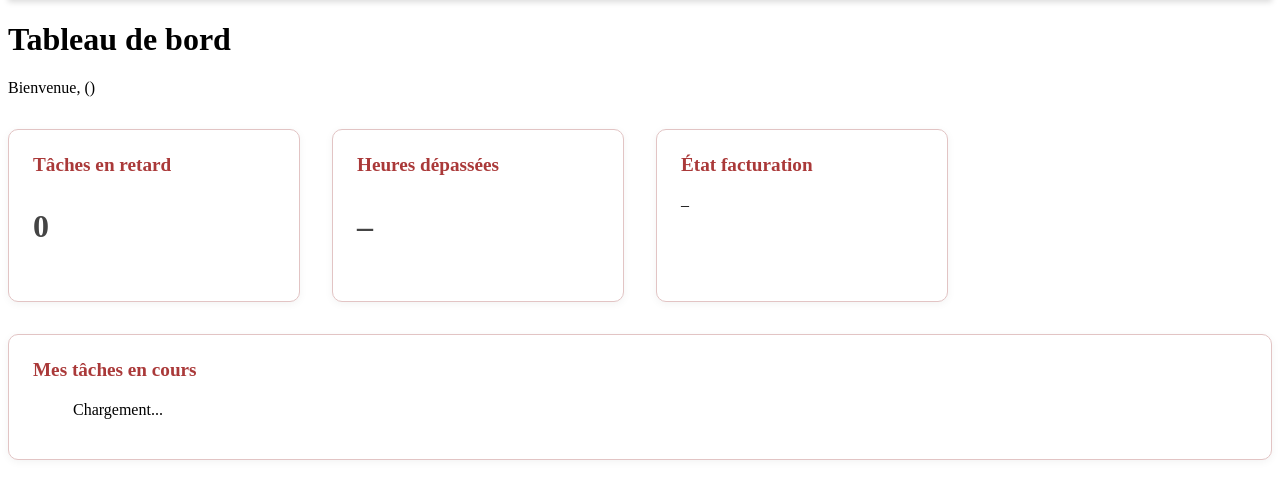
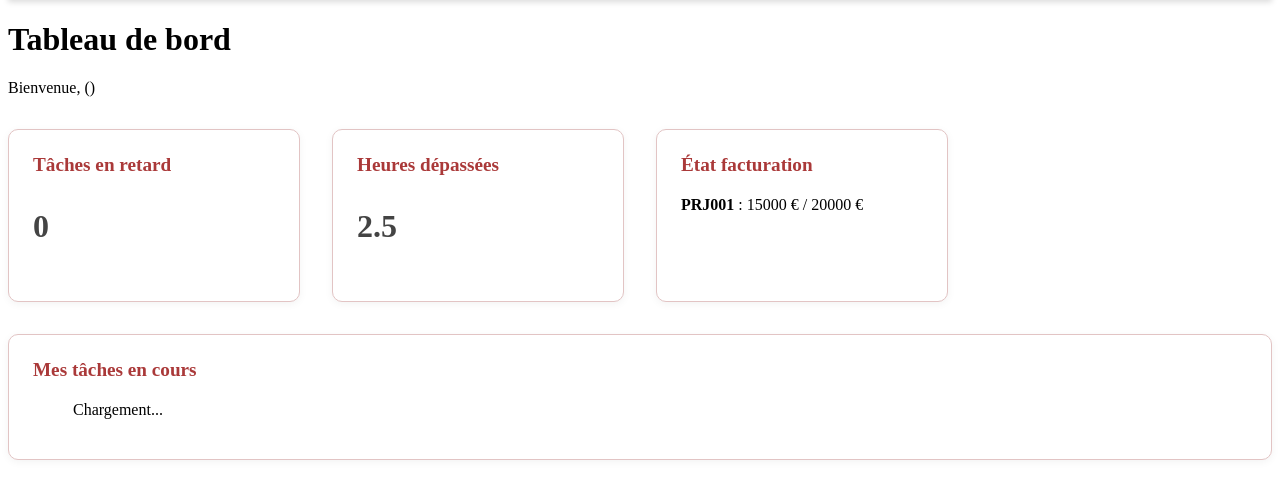
Before and after one commit to ebarrach/SmartDataProject, a FastAPI app: template code/polybase/templates/dashboard.html in a window 1280 px wide. Shown: the part 76-575 px from the top of the page. Run offline with FastAPI, Linux system fonts and the light colour scheme; the template is opened without the code that fills it, so the values that code supplies are empty; data comes from the database, SQL or seed files in the repository.

Commit message:
Update static asset paths, enhance database schema, and refine demo logic
- Standardized static file paths in `base.html` for consistency (`/static` prefix).
- Added `heures_depassees` column to the `Tache` model to track exceeded hours.
- Adjusted demo API data to align with standardized `en_cours` task status in MySQL schema.
- Updated MySQL schema descriptions for clarity and versioning.
- Refined docstrings and formatting in `user.py` for improved readability and maintainability.

```diff
--- a/code/polybase/app/models.py
+++ b/code/polybase/app/models.py
@@ -182,7 +182,7 @@
     Version:
     --------
     specification: Esteban Barracho (v.1 19/06/2025)
-    implement: Esteban Barracho (v.2 22/06/2025)
+    implement: Esteban Barracho (v.3 23/06/2025)
     """
     __tablename__ = "Tache"
     id_tache = Column(String(10), primary_key=True)
@@ -195,6 +195,7 @@
     est_realisable = Column(Boolean)
     date_debut = Column(Date)
     date_fin = Column(Date)
+    heures_depassees = Column(DECIMAL(5, 2))
 
     phase = relationship("Phase", back_populates="taches")
     planifications = relationship("PlanificationCollaborateur", back_populates="tache")
--- a/code/polybase/app/routers/user.py
+++ b/code/polybase/app/routers/user.py
@@ -13,12 +13,14 @@
 router = APIRouter()
 
 # ============================================
-# ROUTE : Get current user's profile
+# ROUTE : GET CURRENT USER'S PROFILE
 # ============================================
 
 @router.get("/me", response_model=PersonnelOut)
 def get_profile(current_user: PersonnelOut = Depends(get_current_user)):
-    """Returns the authenticated user's profile based on session.
+    """
+    Returns the authenticated user's profile based on session.
+
     Version:
     --------
     specification: Esteban Barracho (v.1 19/06/2025)
--- a/code/polybase/demo/demo_api.py
+++ b/code/polybase/demo/demo_api.py
@@ -118,8 +118,8 @@
         description="Analyse des factures et relevés de consommation",
         alerte_retard=False,
         conges_integres=True,
-        statut="en cours",
-        est_realisable=True,
+        statut="en_cours",
+    est_realisable=True,
         date_debut=date(2025, 6, 21),
         date_fin=date(2025, 6, 28)
     ))
--- a/code/polybase/mysql-init/init.sql
+++ b/code/polybase/mysql-init/init.sql
@@ -1,5 +1,5 @@
 -- *********************************************
--- * Standard SQL generation corrigée
+-- * Standard SQL generation
 -- *--------------------------------------------
 -- * DB-MAIN version: 11.0.2
 -- * Generator date: Juin 2025
--- a/code/polybase/templates/base.html
+++ b/code/polybase/templates/base.html
@@ -3,8 +3,8 @@
 <head>
     <meta charset="UTF-8">
     <title>{% block title %}PolyBase{% endblock %}</title>
-    <link rel="stylesheet" href="../static/css/base.css">
-    <link rel="stylesheet" href="../static/css/base-interactions.css">
+    <link rel="stylesheet" href="/static/css/base.css">
+    <link rel="stylesheet" href="/static/css/base-interactions.css">
     {% block extra_css %}{% endblock %}
 </head>
 <body>
@@ -14,7 +14,7 @@
         <!-- Partie gauche : logo + nom -->
         <div class="navbar-left">
             <a href="/dashboard" class="logo-link">
-                <img src="../static/img/logo-polybase.png" alt="Logo PolyBase" class="logo-img">
+                <img src="/static/img/logo-polybase.png" alt="Logo PolyBase" class="logo-img">
                 <span class="logo-text">PolyBase</span>
             </a>
         </div>
@@ -35,7 +35,7 @@
     {% block content %}{% endblock %}
 </main>
 
-<script src="../static/js/base.js"></script>
+<script src="/static/js/base.js"></script>
 {% block extra_js %}{% endblock %}
 
 </body>
```
Also changed, not shown: 2 other files.
